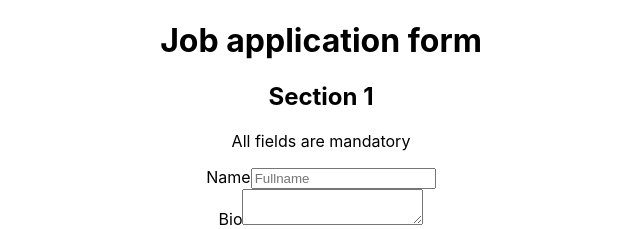
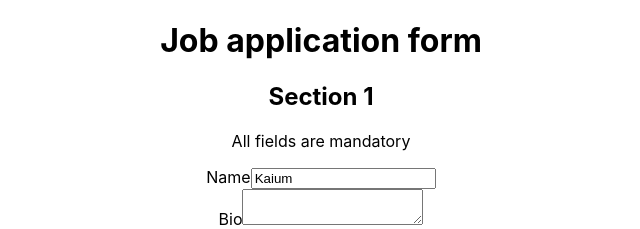
Before and after one commit to kau-wtag/rtl-codevolution, a React (Create React App) app: page / in a window 1280 px wide. Shown: the top 229 px of the page, without its empty margins (319-959 px from the left). Built offline with nearby package versions, Linux system fonts and the light colour scheme.

Commit message:
getByDisplayValue

```diff
--- a/src/components/application/index.tsx
+++ b/src/components/application/index.tsx
@@ -9,7 +9,13 @@
       <form>
         <div>
           <label htmlFor="name">Name</label>
-          <input type="text" id="name" placeholder="Fullname" />
+          <input
+            type="text"
+            id="name"
+            placeholder="Fullname"
+            value="Kaium"
+            onChange={() => {}}
+          />
         </div>
         <div>
           <label htmlFor="bio">Bio</label>
```
Also changed, not shown: 1 other file (tests, documents, lock files or other folders).
